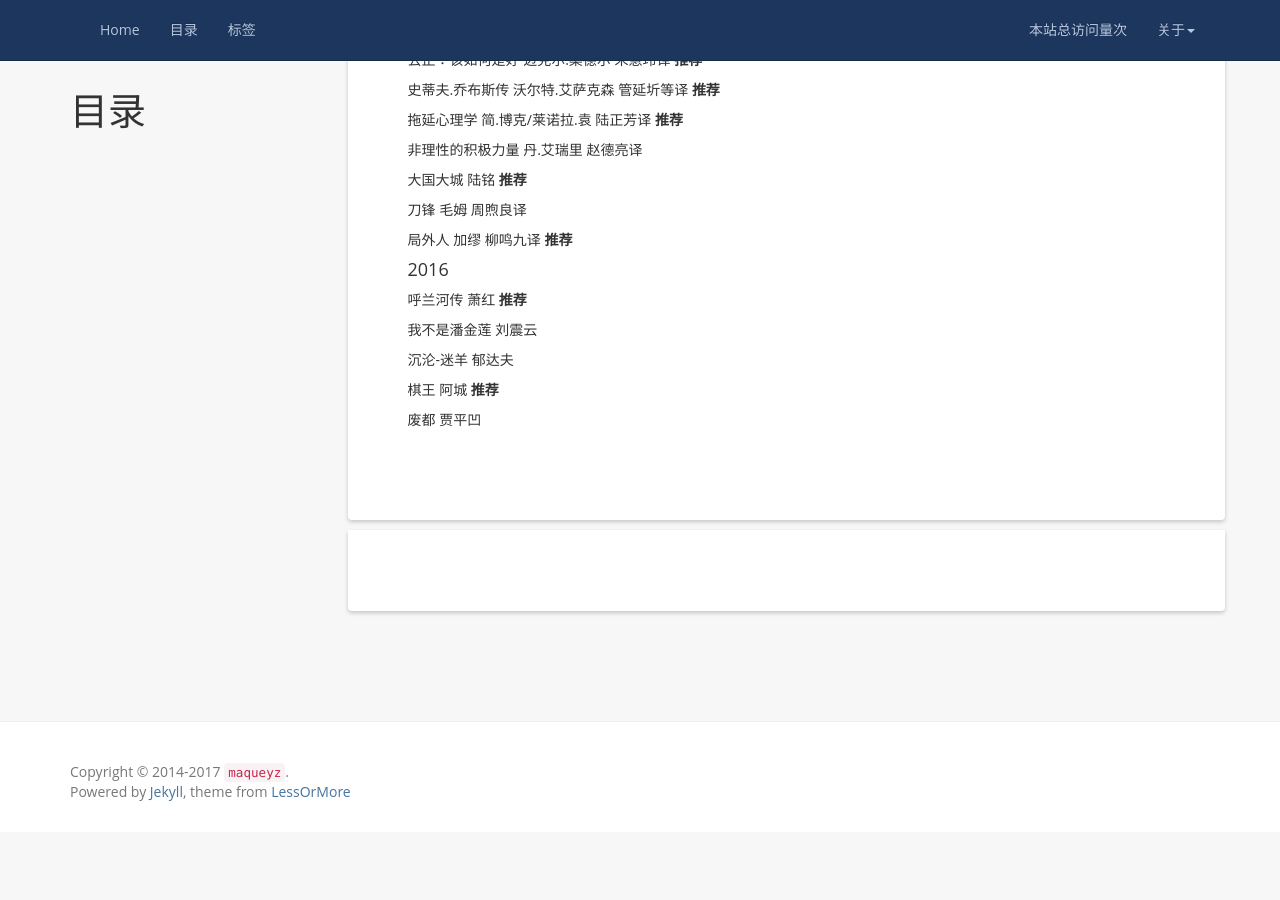
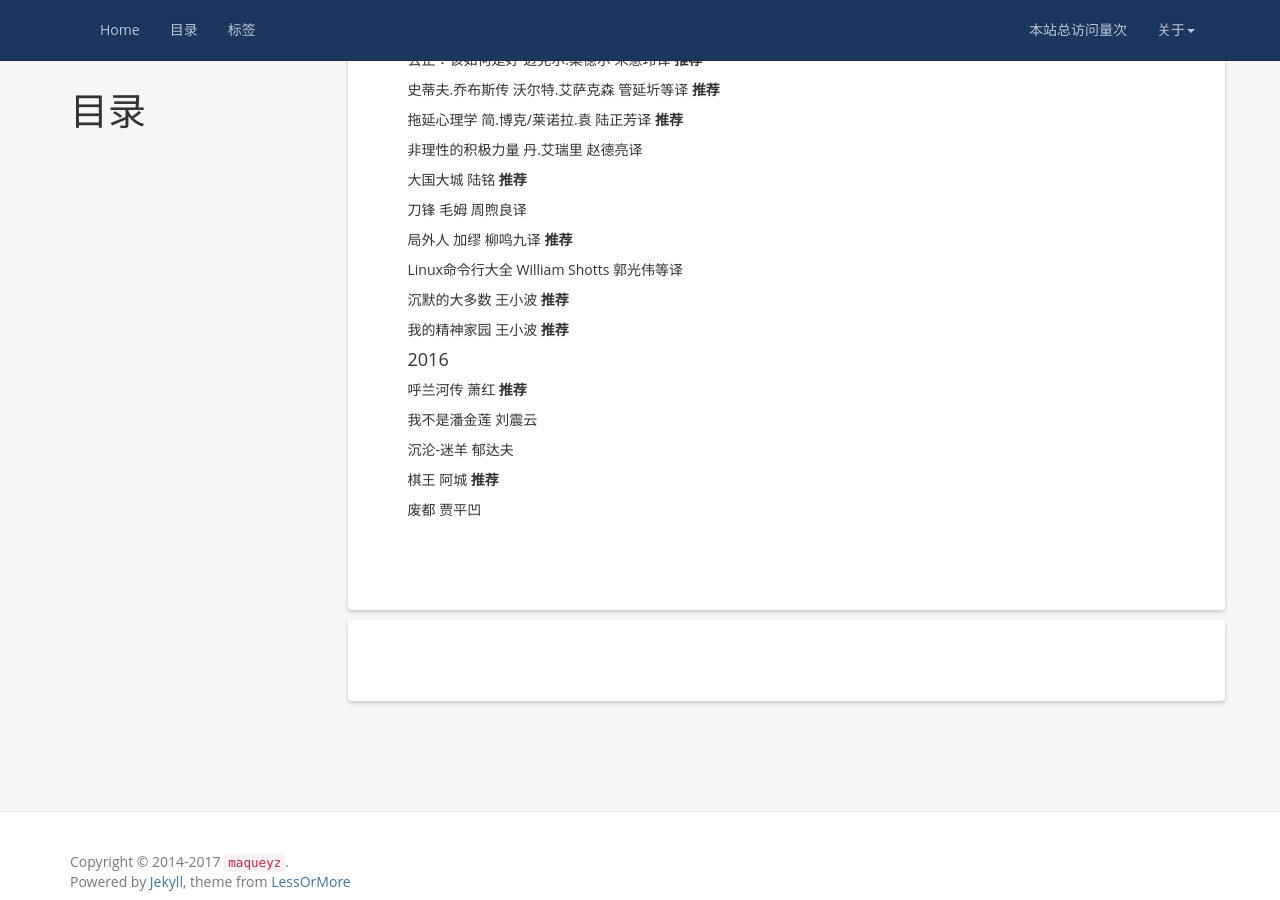
Before and after one commit to maqueredkop/maqueredkop.github.io, a Jekyll site: the page built from book.md, in a window 1280 px wide and 900 px high, scrolled down 891 px. Built offline with Jekyll 4.4.1, drawn with Linux system fonts in a browser that asks for light colours; nearby versions of some CDN libraries; a script that is not in the unit is left out; comment, search, counter and statistics services are not loaded; before the commit the page ends 1723 px from its top, so only the background shows below that.

Commit message:
add new read book

```diff
--- a/book.md
+++ b/book.md
@@ -57,6 +57,12 @@ permalink: /book/
 
 局外人  加缪  柳鸣九译  **推荐**
 
+Linux命令行大全  William Shotts  郭光伟等译
+
+沉默的大多数  王小波  **推荐**
+
+我的精神家园  王小波  **推荐**
+
 #### 2016
 
 呼兰河传  萧红  **推荐**
```
